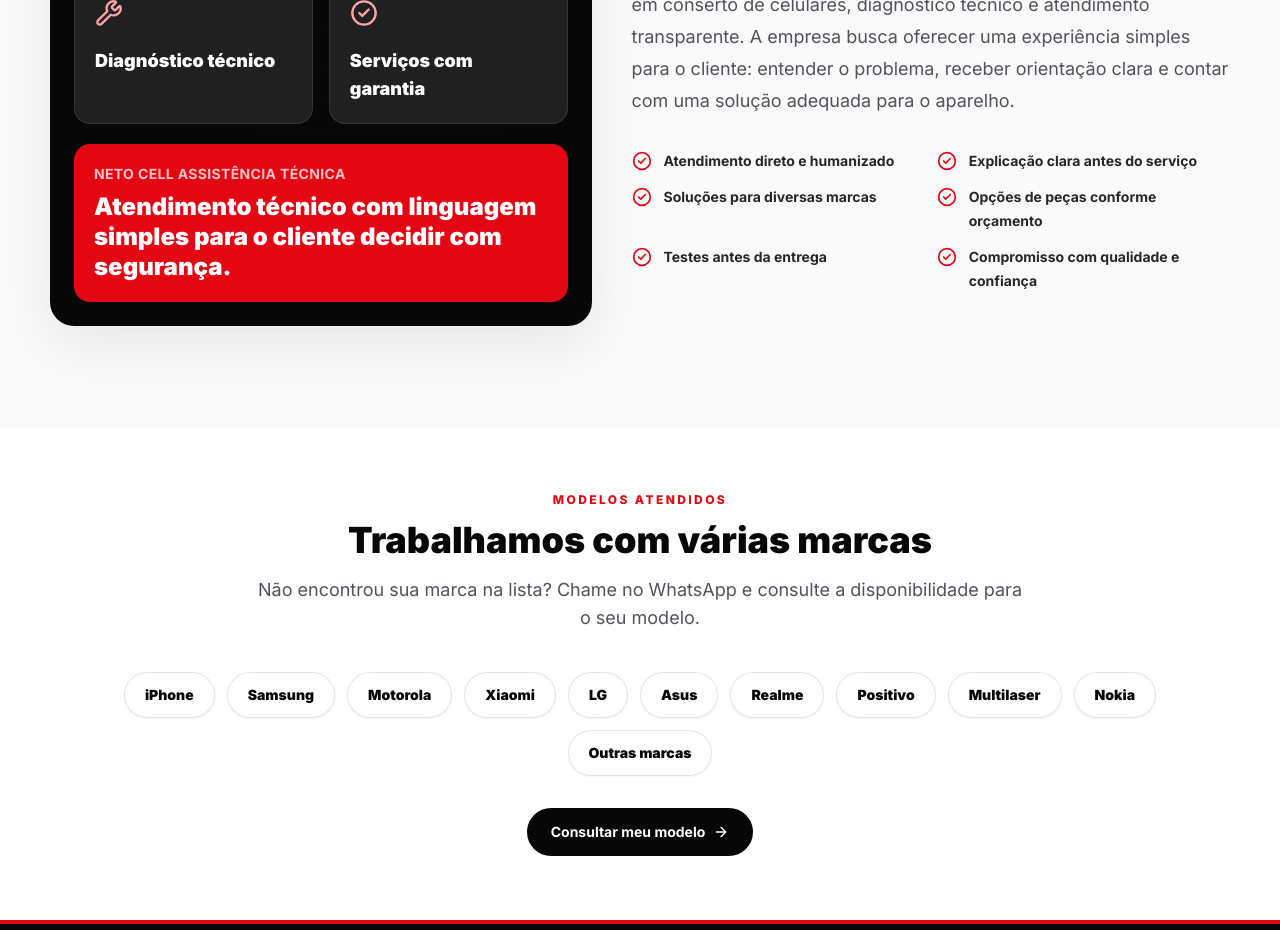
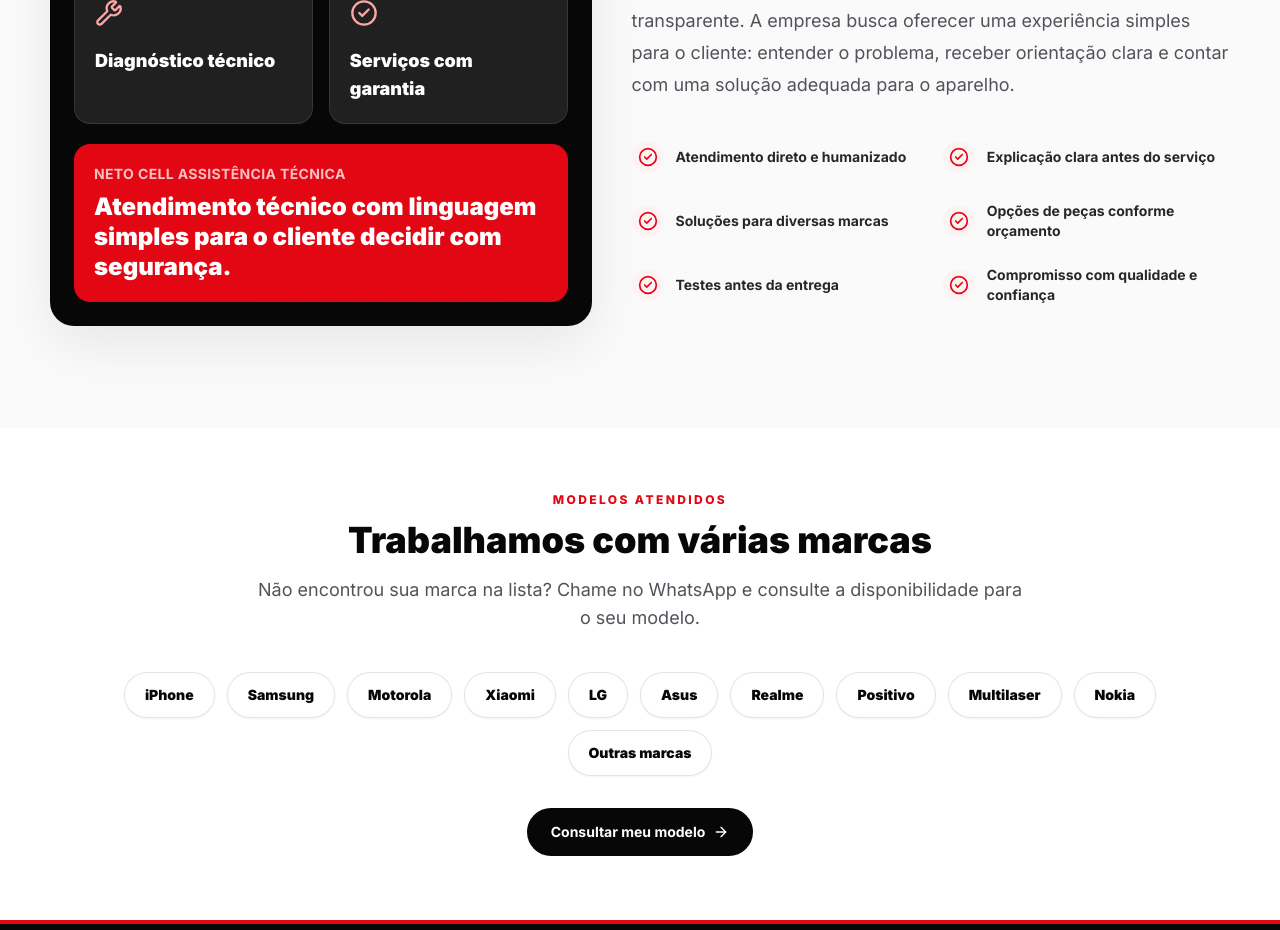
Before and after one commit to Victormoroo/Neto_Cell_Assistencia_Tecnica, a Next.js app: page / in a window 1280 px wide. Shown: the part 4000-4930 px from the top of the page. Built offline with nearby package versions, Linux system fonts and the light colour scheme.

Commit message:
fix(about): align bullet list items

```diff
--- a/src/components/About.tsx
+++ b/src/components/About.tsx
@@ -57,19 +57,18 @@ export function About() {
             entender o problema, receber orientação clara e contar com uma solução
             adequada para o aparelho.
           </p>
-          <div className="mt-8 grid gap-3 sm:grid-cols-2">
+          <ul className="mt-8 grid gap-x-6 gap-y-4 sm:grid-cols-2">
             {bullets.map((bullet) => (
-              <div key={bullet} className="flex items-start gap-3">
-                <CheckCircle2
-                  className="mt-0.5 h-5 w-5 shrink-0 text-brand-red"
-                  aria-hidden="true"
-                />
-                <span className="text-sm font-bold leading-6 text-zinc-800">
+              <li key={bullet} className="flex min-h-12 items-center gap-3">
+                <span className="flex h-8 w-8 shrink-0 items-center justify-center rounded-full bg-red-50 text-brand-red">
+                  <CheckCircle2 className="h-5 w-5" aria-hidden="true" />
+                </span>
+                <span className="text-sm font-bold leading-5 text-zinc-800">
                   {bullet}
                 </span>
-              </div>
+              </li>
             ))}
-          </div>
+          </ul>
         </div>
       </div>
     </section>
```
